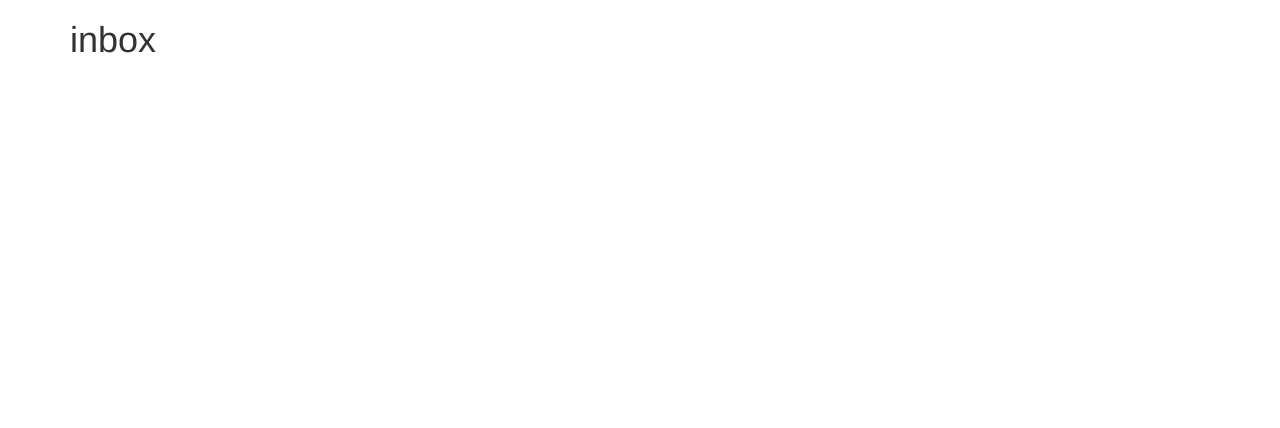
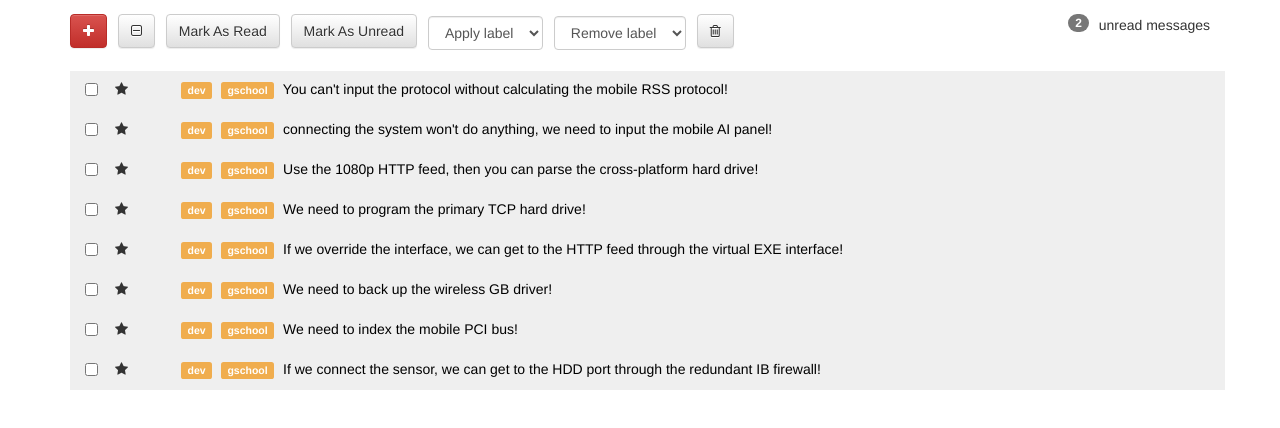
Before and after one commit to ty-richard/angular_inbox, a plain HTML site: page index.html in a window 1280 px wide. Drawn offline with nearby package versions, Linux system fonts and the light colour scheme.

Commit message:
static render'

```diff
--- a/app/inbox/inbox_template.html
+++ b/app/inbox/inbox_template.html
@@ -1,3 +1,2 @@
-<h1>inbox</h1>
+<toolbar></toolbar>
 <messages></messages>
-<toolbar></toolbar>
--- a/app/messages/messages_controller.js
+++ b/app/messages/messages_controller.js
@@ -1,9 +1,14 @@
 (function() {
-    'use strict';
-    angular.module('angular-inbox', )
-        .controller('messagesController', messagesController)
+        'use strict';
+        angular.module('angular-inbox', )
+            .controller('messagesController', messagesController)
 
-    function messagesController() {
-        console.log("messages")
+        function messagesController() {
+            const vm = this;
+            vm.$onInit = function() {
+                const data = angular.fromJson(json);
+                vm.message = data;
+            }
+        }
     }
-}());
+    ());
--- a/app/messages/messages_template.html
+++ b/app/messages/messages_template.html
@@ -0,0 +1,17 @@
+<div ng-repeat="messages in $ctrl.message" class="row message read">
+    <div class="col-xs-1">
+        <div class="row">
+            <div class="col-xs-2">
+                <input type="checkbox" />
+            </div>
+            <div class="col-xs-2">
+                <i class="star fa fa-star"></i>
+            </div>
+        </div>
+    </div>
+    <div class="col-xs-11">
+        <span class="label label-warning">dev</span>
+        <span class="label label-warning">gschool</span>
+        <a href="#">{{messages.subject}}</a>
+    </div>
+</div>
--- a/app/toolbar/toolbar_template.html
+++ b/app/toolbar/toolbar_template.html
@@ -0,0 +1,37 @@
+<div class="row toolbar">
+    <div class="col-md-12">
+        <p class="pull-right">
+            <span class="badge badge">2</span> unread messages
+        </p>
+
+        <a class="btn btn-danger">
+            <i class="fa fa-plus"></i>
+        </a>
+
+        <button class="btn btn-default">
+        <i class="fa fa-minus-square-o"></i>
+      </button>
+
+        <button class="btn btn-default">Mark As Read</button>
+
+        <button class="btn btn-default">Mark As Unread</button>
+
+        <select class="form-control label-select">
+        <option>Apply label</option>
+        <option value="dev">dev</option>
+        <option value="personal">personal</option>
+        <option value="gschool">gschool</option>
+      </select>
+
+        <select class="form-control label-select">
+        <option>Remove label</option>
+        <option value="dev">dev</option>
+        <option value="personal">personal</option>
+        <option value="gschool">gschool</option>
+      </select>
+
+        <button class="btn btn-default">
+        <i class="fa fa-trash-o"></i>
+      </button>
+    </div>
+</div>
--- a/index.html
+++ b/index.html
@@ -15,6 +15,7 @@
     </main>
     <script src="https://ajax.googleapis.com/ajax/libs/angularjs/1.6.4/angular.min.js"></script>
     <script src="app/app.js" type="text/javascript"></script>
+    <script src="app/seeds/data.js" type="text/javascript"></script>
     <script src="app/inbox/inbox_controller.js" type="text/javascript"></script>
     <script src="app/inbox/inbox_component.js" type="text/javascript"></script>
     <script src="app/form/form_controller.js" type="text/javascript"></script>
```
Also changed, not shown: firebase.json.
